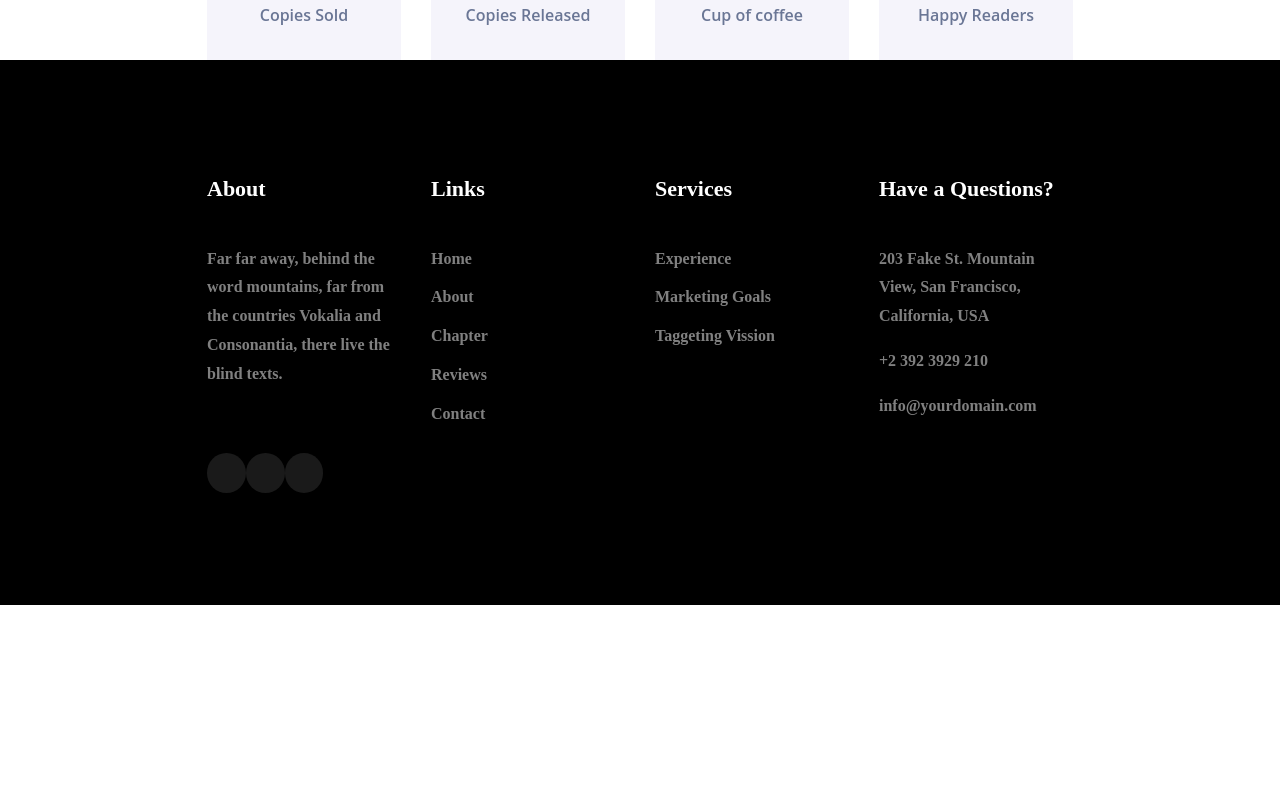
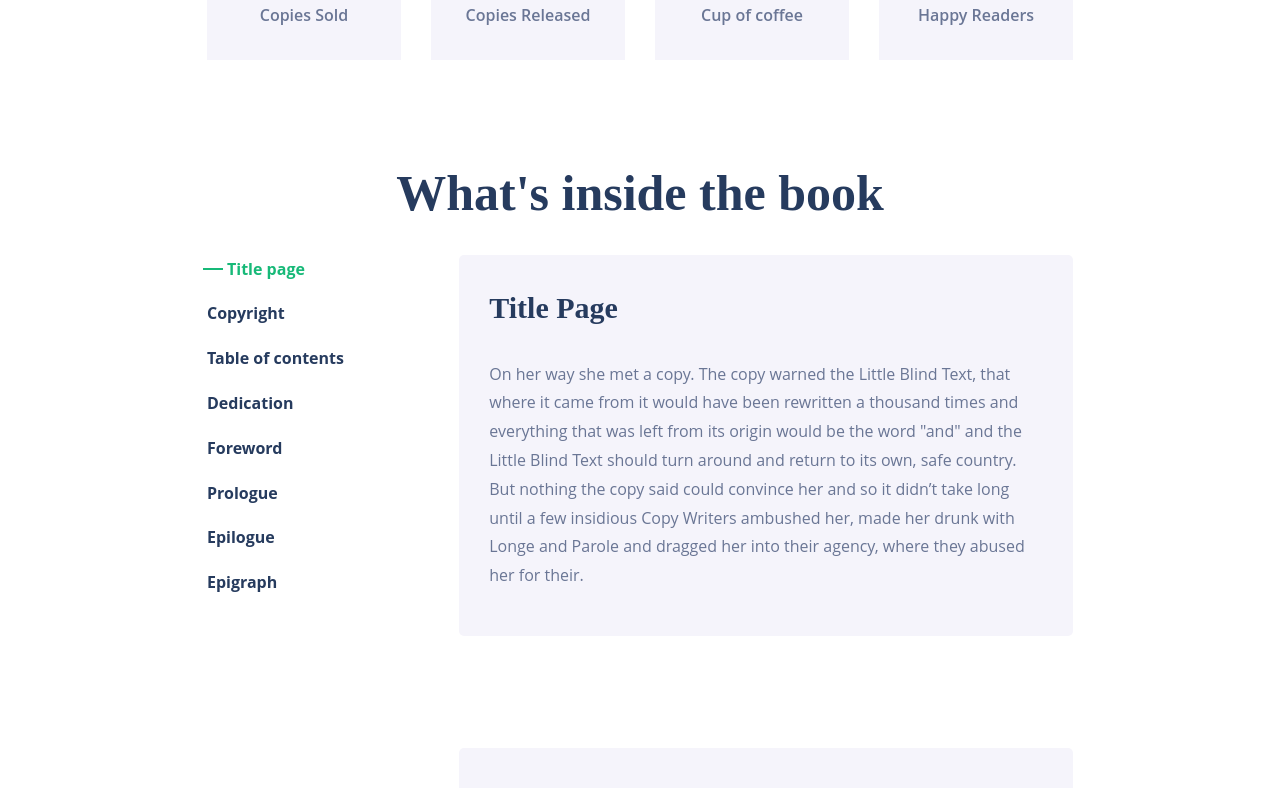
Before and after one commit to NgQuan341/AuthorLandingPage, a React (Vite) app in the folder React/: page / in a window 1280 px wide. Shown: the part 2000-2788 px from the top of the page. Before the commit the page ends 2605 px from the top, so only its background shows below. Built offline with nearby package versions, Linux system fonts and the light colour scheme.

Commit message:
create: chapter component

```diff
--- a/React/src/App.jsx
+++ b/React/src/App.jsx
@@ -3,6 +3,7 @@ import Footer from './components/footer'
 import Banner from './components/banner'
 import Logos from './components/logos'
 import About from './components/about'
+import Chapter from './components/chapter'
 
 function App() {
   return (
@@ -11,6 +12,7 @@ function App() {
        <Banner/>
        <Logos/>
        <About/>
+       <Chapter/>
        <Footer/>
     </div>
   )
--- /dev/null
+++ b/React/src/components/chapter/chapter.module.css
@@ -0,0 +1,133 @@
+.chapter {
+  padding: 48px 12em 0px;
+  display: block;
+  position: relative;
+}
+.chapter_heading {
+  text-align: center;
+  margin: 48px 0px 24px;
+  color: #263b5e;
+  font-size: 50px;
+  font-weight: 700;
+  line-height: 75px;
+}
+.chapter_container {
+  display: flex;
+  justify-content: space-between;
+}
+.chapter_menu {
+  width: 35%;
+  margin: 0px 15px;
+}
+.chapter_menu ul {
+  position: -webkit-sticky;
+  position: sticky;
+  top: 180px;
+}
+.chapter_menu ul li {
+  margin-bottom: 15px;
+}
+.chapter_menu ul li a {
+  color: #263b5e;
+  font-family: "Open Sans";
+  font-weight: 700;
+  transition: all 0.2s linear;
+}
+.chapter_menu ul li a.current::after {
+  position: absolute;
+  top: 50%;
+  left: -24px;
+  width: 20px;
+  height: 2px;
+  content: "";
+  transform: translateY(-50%);
+  background: #17b978;
+}
+.chapter_menu ul li a.current {
+  color: #17b978;
+  margin-left: 20px;
+  position: relative;
+  transition: all 0.2s linear;
+}
+.chapter_collection {
+  height: 100%;
+  width: 100%;
+  padding: 0px 15px;
+}
+.chapter_page {
+  width: 100%;
+  background-color: #f5f4fb;
+  border-radius: 5px;
+  margin-bottom: 112px;
+  padding: 30px;
+}
+.chapter_page h2 {
+  font-size: 30px;
+  font-weight: 700;
+  line-height: 45px;
+  margin-bottom: 30px;
+  text-align: left;
+  color: #263b5e;
+}
+.chapter_page p {
+  font-family: "Open Sans";
+  font-weight: 400;
+  margin-bottom: 16px;
+  text-align: left;
+  color: #6a7695;
+}
+
+/* Responsive */
+@media screen and (max-width: 1200px) {
+  .chapter {
+    padding: 48px 36px 0px;
+    display: block;
+    position: relative;
+  }
+}
+@media screen and (max-width: 992px) {
+}
+@media screen and (max-width: 767px) {
+  .chapter {
+    padding: 48px 15px 0px;
+    display: block;
+    position: relative;
+  }
+  .chapter_container {
+    display: block;
+  }
+  .chapter_menu {
+    width: 100%;
+    margin: 0px;
+  }
+  .chapter_heading {
+    font-size: 38px;
+    line-height: 1.5em;
+  }
+  .chapter_collection {
+    height: 100%;
+    width: 100%;
+    padding: 0px;
+  }
+}
+@media screen and (max-width: 425px) {
+  .chapter {
+    padding: 48px 15px 0px;
+    display: block;
+    position: relative;
+  }
+  .chapter_container {
+    display: block;
+  }
+  .chapter_menu {
+    width: 100%;
+    margin: 0px;
+  }
+  .chapter_heading {
+    font-size: 38px;
+    line-height: 1.5em;
+  }
+  .chapter_collection {
+    margin: auto;
+  }
+}
--- /dev/null
+++ b/React/src/components/chapter/index.jsx
@@ -0,0 +1,142 @@
+import React from 'react'
+import styleChapter from './chapter.module.css'
+
+const Chapter = () => {
+  return (
+    <>
+    <section className={`${styleChapter.chapter} section`} id="chapter">
+        <h2 className={styleChapter.chapter_heading}>What's inside the book</h2>
+        <div className={styleChapter.chapter_container}>
+          <div className={styleChapter.chapter_menu}>
+            <ul>
+              <li><a href="" className={styleChapter.current}>Title page</a></li>
+              <li><a href="">Copyright</a></li>
+              <li><a href="">Table of contents</a></li>
+              <li><a href="">Dedication</a></li>
+              <li><a href="">Foreword</a></li>
+              <li><a href="">Prologue</a></li>
+              <li><a href="">Epilogue</a></li>
+              <li><a href="">Epigraph</a></li>
+            </ul>
+          </div>
+          <div className={styleChapter.chapter_collection}>
+            <div className={styleChapter.chapter_page}>
+              <h2>Title Page</h2>
+              <p>
+                On her way she met a copy. The copy warned the Little Blind
+                Text, that where it came from it would have been rewritten a
+                thousand times and everything that was left from its origin
+                would be the word "and" and the Little Blind Text should turn
+                around and return to its own, safe country. But nothing the copy
+                said could convince her and so it didn’t take long until a few
+                insidious Copy Writers ambushed her, made her drunk with Longe
+                and Parole and dragged her into their agency, where they abused
+                her for their.
+              </p>
+            </div>
+            <div className={styleChapter.chapter_page}>
+              <h2>Copyright</h2>
+              <p>
+                On her way she met a copy. The copy warned the Little Blind
+                Text, that where it came from it would have been rewritten a
+                thousand times and everything that was left from its origin
+                would be the word "and" and the Little Blind Text should turn
+                around and return to its own, safe country. But nothing the copy
+                said could convince her and so it didn’t take long until a few
+                insidious Copy Writers ambushed her, made her drunk with Longe
+                and Parole and dragged her into their agency, where they abused
+                her for their.
+              </p>
+            </div>
+            <div className={styleChapter.chapter_page}>
+              <h2>Table of contents</h2>
+              <p>
+                On her way she met a copy. The copy warned the Little Blind
+                Text, that where it came from it would have been rewritten a
+                thousand times and everything that was left from its origin
+                would be the word "and" and the Little Blind Text should turn
+                around and return to its own, safe country. But nothing the copy
+                said could convince her and so it didn’t take long until a few
+                insidious Copy Writers ambushed her, made her drunk with Longe
+                and Parole and dragged her into their agency, where they abused
+                her for their.
+              </p>
+            </div>
+            <div className={styleChapter.chapter_page}>
+              <h2>Dedication</h2>
+              <p>
+                On her way she met a copy. The copy warned the Little Blind
+                Text, that where it came from it would have been rewritten a
+                thousand times and everything that was left from its origin
+                would be the word "and" and the Little Blind Text should turn
+                around and return to its own, safe country. But nothing the copy
+                said could convince her and so it didn’t take long until a few
+                insidious Copy Writers ambushed her, made her drunk with Longe
+                and Parole and dragged her into their agency, where they abused
+                her for their.
+              </p>
+            </div>
+            <div className={styleChapter.chapter_page}>
+              <h2>Foreword</h2>
+              <p>
+                On her way she met a copy. The copy warned the Little Blind
+                Text, that where it came from it would have been rewritten a
+                thousand times and everything that was left from its origin
+                would be the word "and" and the Little Blind Text should turn
+                around and return to its own, safe country. But nothing the copy
+                said could convince her and so it didn’t take long until a few
+                insidious Copy Writers ambushed her, made her drunk with Longe
+                and Parole and dragged her into their agency, where they abused
+                her for their.
+              </p>
+            </div>
+            <div className={styleChapter.chapter_page}>
+              <h2>Prologue</h2>
+              <p>
+                On her way she met a copy. The copy warned the Little Blind
+                Text, that where it came from it would have been rewritten a
+                thousand times and everything that was left from its origin
+                would be the word "and" and the Little Blind Text should turn
+                around and return to its own, safe country. But nothing the copy
+                said could convince her and so it didn’t take long until a few
+                insidious Copy Writers ambushed her, made her drunk with Longe
+                and Parole and dragged her into their agency, where they abused
+                her for their.
+              </p>
+            </div>
+            <div className={styleChapter.chapter_page}>
+              <h2>Epilogue</h2>
+              <p>
+                On her way she met a copy. The copy warned the Little Blind
+                Text, that where it came from it would have been rewritten a
+                thousand times and everything that was left from its origin
+                would be the word "and" and the Little Blind Text should turn
+                around and return to its own, safe country. But nothing the copy
+                said could convince her and so it didn’t take long until a few
+                insidious Copy Writers ambushed her, made her drunk with Longe
+                and Parole and dragged her into their agency, where they abused
+                her for their.
+              </p>
+            </div>
+            <div className={styleChapter.chapter_page}>
+              <h2>Epigraph</h2>
+              <p>
+                On her way she met a copy. The copy warned the Little Blind
+                Text, that where it came from it would have been rewritten a
+                thousand times and everything that was left from its origin
+                would be the word "and" and the Little Blind Text should turn
+                around and return to its own, safe country. But nothing the copy
+                said could convince her and so it didn’t take long until a few
+                insidious Copy Writers ambushed her, made her drunk with Longe
+                and Parole and dragged her into their agency, where they abused
+                her for their.
+              </p>
+            </div>
+          </div>
+        </div>
+      </section>
+    </>
+  )
+}
+
+export default Chapter
```
